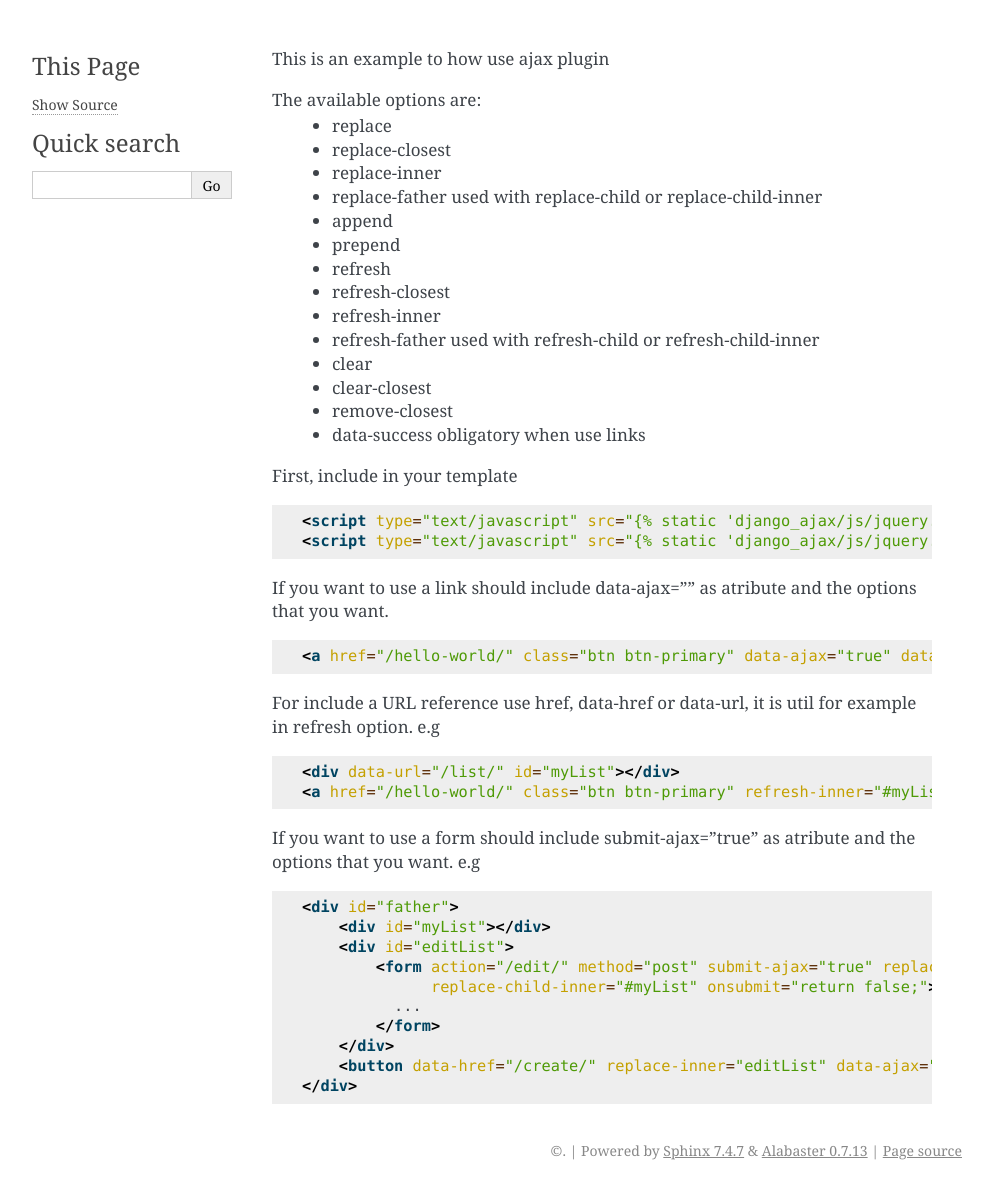
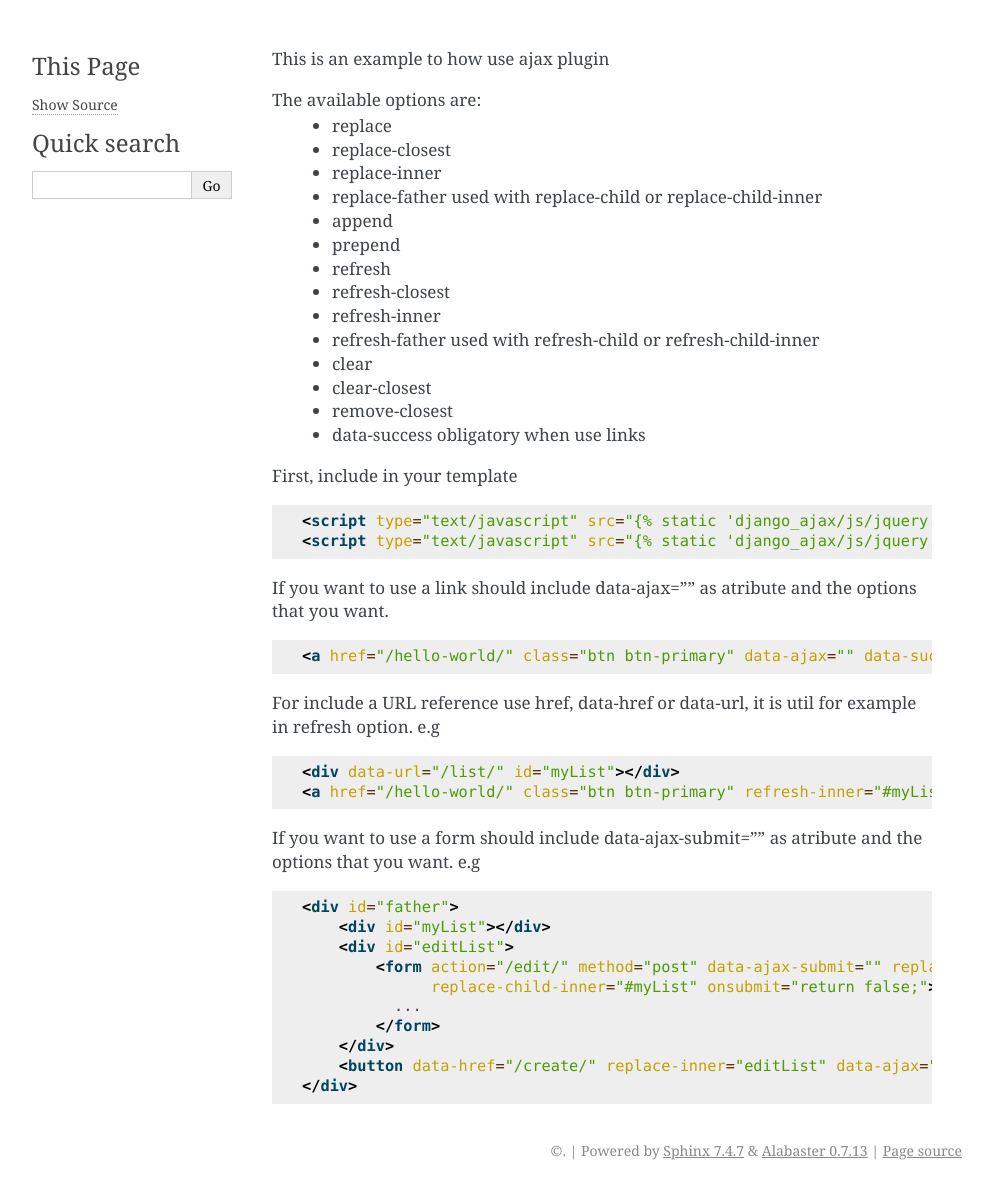
Before and after one commit to yceruto/django-ajax, a Sphinx documentation site: the page built from docs/plugin.rst, in a window 1280 px wide. Shown: the whole page, without its empty margins (148-1140 px from the left). Built offline with Sphinx 7.4.7, drawn with Linux system fonts in a browser that asks for light colours.

Commit message:
Fixed plugin documentation

```diff
--- a/README.rst
+++ b/README.rst
@@ -296,7 +296,7 @@ or as option on the request:
 
 .. code:: html
 
-   <script type="text/javascript">
+    <script type="text/javascript">
         function fragments() {
             ajaxGet('/fragments-view-url', function(content){
                 do_something_with(content.fragments);
--- a/docs/plugin.rst
+++ b/docs/plugin.rst
@@ -27,7 +27,7 @@ If you want to use a link should include data-ajax="" as atribute and the option
 
 .. code:: html
 
-    <a href="/hello-world/" class="btn btn-primary" data-ajax="true" data-success="processResponse">Show Alert</a>
+    <a href="/hello-world/" class="btn btn-primary" data-ajax="" data-success="processResponse">Show Alert</a>
 
 For include a URL reference use href, data-href or data-url, it is util for example in refresh option.
 e.g
@@ -35,9 +35,9 @@ e.g
 .. code:: html
 
     <div data-url="/list/" id="myList"></div>
-    <a href="/hello-world/" class="btn btn-primary" refresh-inner="#myList" data-ajax="true" data-success="function(){}">Display List</a>
+    <a href="/hello-world/" class="btn btn-primary" refresh-inner="#myList" data-ajax="" data-success="function(){}">Display List</a>
 
-If you want to use a form should include submit-ajax="true" as atribute and the options that you want.
+If you want to use a form should include data-ajax-submit="" as atribute and the options that you want.
 e.g
 
 .. code:: html
@@ -45,12 +45,12 @@ e.g
     <div id="father">
         <div id="myList"></div>
         <div id="editList">
-            <form action="/edit/" method="post" submit-ajax="true" replace-father="father"
+            <form action="/edit/" method="post" data-ajax-submit="" replace-father="father"
                   replace-child-inner="#myList" onsubmit="return false;">
               ...
             </form>
         </div>
-        <button data-href="/create/" replace-inner="editList" data-ajax="true" data-success="function(){}" > create </button>
+        <button data-href="/create/" replace-inner="editList" data-ajax="" data-success="function(){}" > create </button>
     </div>
 
 .. note:
```
